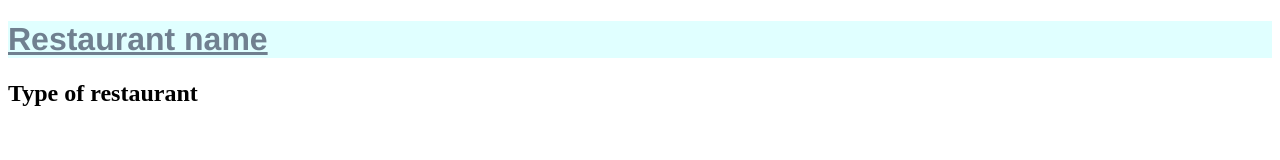
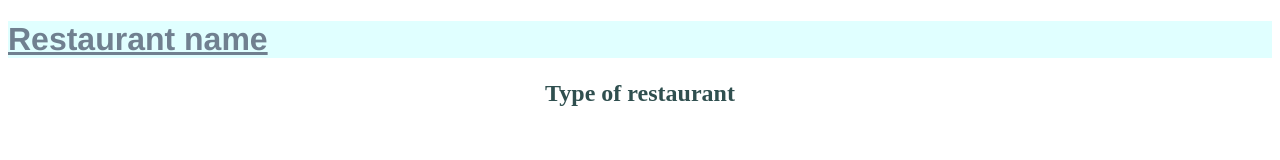
Before and after one commit to ikra2016/Project, a plain HTML site: page index.html in a window 1280 px wide. Drawn offline with Linux system fonts and the light colour scheme.

Commit message:
Made css change

```diff
--- a/style.css
+++ b/style.css
@@ -4,3 +4,8 @@ h1  {
   background: lightcyan;
   font-family: helvetica;
   }
+
+ h2 {
+	color: darkslategrey;
+	text-align: center;
+	}
```
